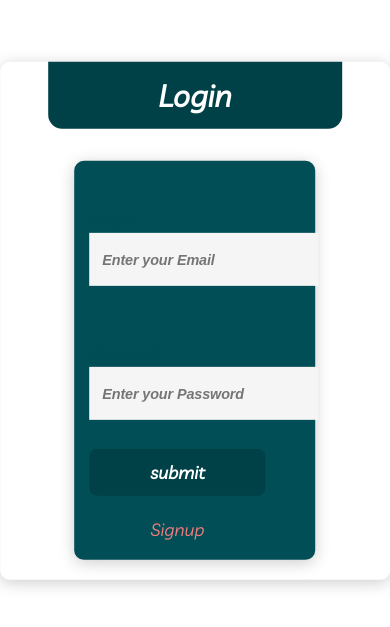
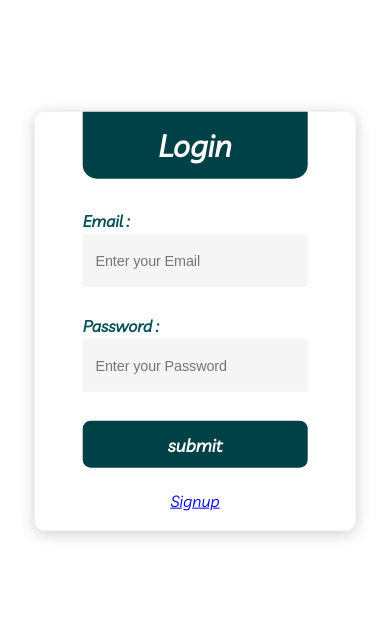
Before and after one commit to Gloria-Abedi-Gyemfa/address-book-system, a React (Create React App) app: page / in a window 390 px wide. Shown: the part 101-728 px from the top of the page. Built offline with nearby package versions, Linux system fonts and the light colour scheme.

Commit message:
resolved merge errors

```diff
--- a/src/App.css
+++ b/src/App.css
@@ -19,163 +19,3 @@ body {
   background-color: var(--light-grey);
   font-family: 'Livvic';
 }
-h1,
-h2,
-h3,
-h4,
-.heading {
-  color: var(--dark-blue);
-  font-weight: 700;
-  font-size: 64px;
-}
-
-form {
-  width: max-content;
-  background-color: var(--green-color);
-  display: flex;
-  height: 100%;
-  margin: auto;
-  margin-top: 40px;
-  padding: 20px 50px;
-  border-radius: 0.6rem;
-  box-shadow: 0px 3px 16px 0px rgba(0, 0, 0, 0.2);
-}
-.form-center {
-  margin-left: 20px;
-}
-label {
-  font-weight: 700;
-  margin-right: 0.6rem;
-  color: var(--dark-blue);
-}
-.heading {
-  color: var(--white);
-  margin: auto;
-  background-color: #004047;
-  border-bottom-left-radius: 14px;
-  border-bottom-right-radius: 14px;
-}
-
-h2 {
-  margin: auto;
-}
-input {
-  font-size: 0.94rem;
-  padding: 0.5rem 0.8rem;
-  font-weight: 600;
-  font-style: italic;
-  line-height: 1.56rem;
-
-  letter-spacing: -0.115385px;
-  color: var(--white);
-  height: 17px;
-  border: none;
-  border-bottom: 1px solid var(--white);
-  background: none;
-}
-input:focus {
-  border: 1px solid white;
-  border: none;
-  border-bottom: 1px solid var(--pink);
-  outline: none;
-  color: var(--pink);
-}
-.input-container {
-  margin-top: 24px;
-}
-label {
-  color: var(--white);
-}
-.form-group-first {
-  margin-top: 40px;
-}
-.form-group-last {
-  margin-top: 40px;
-}
-.btn {
-  color: var(--dark-green);
-  padding: 0.6rem 2rem;
-
-  font-family: Livvic;
-  font-size: 1.1rem;
-  font-weight: 600;
-  line-height: 28px;
-  letter-spacing: 0px;
-
-  background: var(--white);
-  border: 2px solid #ffffff;
-  border-radius: 24px;
-  cursor: pointer;
-  margin-top: 24px;
-}
-
-.successful {
-  width: 45%;
-  background-color: var(--green-color);
-  margin: auto;
-  margin-top: 10%;
-  padding: 1.2rem 1.5rem;
-  color: var(--white);
-  border-radius: 0.6rem;
-}
-.unsuccessful {
-  width: 45%;
-  margin: auto;
-  margin-top: 10%;
-  padding: 1.2rem 1.5rem;
-  color: var(--white);
-  border-radius: 0.6rem;
-  background-color: rgb(222, 62, 62);
-}
-.alt {
-  margin-left: 9.4rem;
-  margin-top: 5%;
-  color: var(--pink);
-}
-a {
-  text-decoration: none;
-  color: var(--pink);
-  font-size: 1.1rem;
-  font-weight: medium;
-}
-
-.loader {
-  border: 4px solid #f3f3f3;
-  border-top: 4px solid #014e56;
-  border-radius: 50%;
-  width: 30px;
-  height: 30px;
-  animation: spin 2s linear infinite;
-}
-
-@keyframes spin {
-  0% {
-    transform: rotate(0deg);
-  }
-  100% {
-    transform: rotate(360deg);
-  }
-}
-.pattern {
-  position: absolute;
-  top: 150px;
-  left: 320px;
-}
-@media (max-width: 640px) {
-  form {
-    width: 70%;
-  }
-  .heading {
-    margin-left: -10px;
-  }
-}
-@media (max-width: 600px) {
-  form {
-    width: 60%;
-    flex-direction: column;
-    padding-left: 15px;
-  }
-  .form-center {
-    margin-left: 0px;
-  }
-}
--- a/src/components/forms/input/EmailInput.js
+++ b/src/components/forms/input/EmailInput.js
@@ -18,7 +18,7 @@ const EmailInput = ({ email, setEmail, label }) => {
           className={inputStyles.input}
           required
         />
-        <span className={inputStyles.alert}>enter a valid email</span>
+        <div className={inputStyles.alert}>enter a valid email</div>
       </div>
 
     </>
--- a/src/components/forms/input/PasswordInput.js
+++ b/src/components/forms/input/PasswordInput.js
@@ -17,7 +17,7 @@ const PasswordInput = ({ password, setPassword, label }) => {
         className={inputStyles.input}
         required
       />
-      <span className={inputStyles.alert}>Password must be <br/>8-20 characters</span>
+      <div className={inputStyles.alert}>Password must be <br/>8-20 characters</div>
     </div>
 
     </>
--- a/src/components/forms/input/TextInput.js
+++ b/src/components/forms/input/TextInput.js
@@ -19,7 +19,7 @@ const TextInput = ({label, setName, name}) => {
       className={inputStyles.input}
       required
       />
-      <span className={inputStyles.alert}>Enter valid name</span>
+      <div className={inputStyles.alert}>Enter valid name</div>
     </div>
     </>
 
--- a/src/components/input/HandleValidation.js
+++ /dev/null
@@ -1,6 +0,0 @@
-export default function HandleValidation  () {
-    const error = {}
-    const emailPattern = /^[^\s@]+@[^\s@]+\.[^\s@]+$/
-    const passwordPattern = /^(?=.*\d)(?=.*[a-z])(?=.*[A-Z])(?=.*[!@#$%^&*()_+\-=[\]{};':"\\|,.<>/?]).{8,}$/
-
-}
```
Also changed, not shown: src/components/input/EmailInput.js (deleted, +0 -31 lines), src/components/input/PasswordInput.js (deleted, +0 -25 lines), src/components/input/TextInput.js (deleted, +0 -30 lines).
